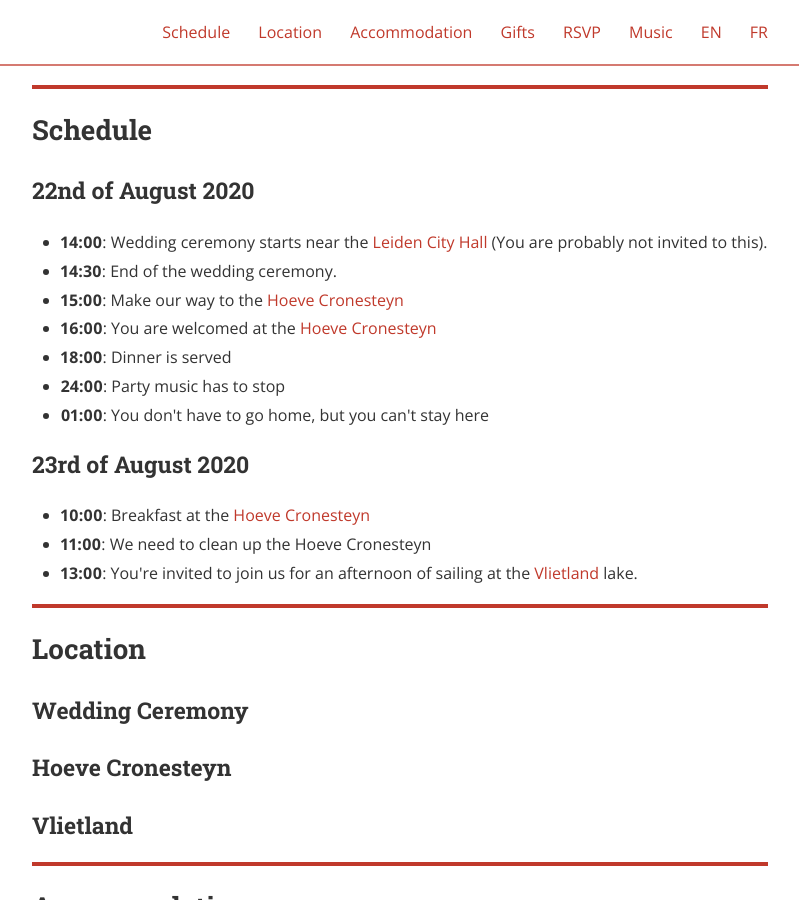
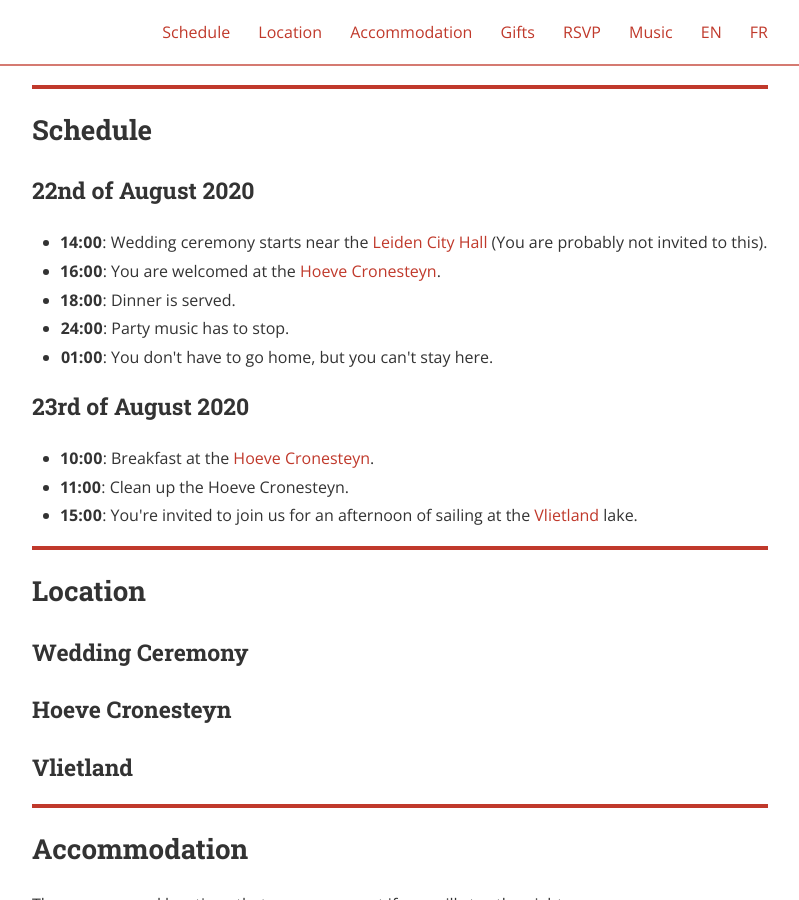
Before and after one commit to thiesgehrmann/heijmans-gehrmann, a Jekyll site: the page built from index.html, in a window 1280 px wide and 900 px high, scrolled down 639 px. Shown: the whole window, without its empty margins (240-1039 px from the left). Built offline with Jekyll 4.4.1, drawn with Linux system fonts in a browser that asks for light colours; nearby versions of some CDN libraries.

Commit message:
Update index.html

```diff
--- a/index.html
+++ b/index.html
@@ -38,19 +38,17 @@ document.getElementById("mycoverimage").style.backgroundImage = `url(${cover_ima
   <h3>22nd of August 2020</h3>
   <ul>
     <li><b>14:00</b>: Wedding ceremony starts near the <a href="#ceremony">Leiden City Hall</a> (You are probably not invited to this).</li>
-    <li><b>14:30</b>: End of the wedding ceremony.</li>
-    <li><b>15:00</b>: Make our way to the <a href="#hoeve">Hoeve Cronesteyn</a></li>
-    <li><b>16:00</b>: You are welcomed at the <a href="#hoeve">Hoeve Cronesteyn</a></li>
-    <li><b>18:00</b>: Dinner is served</li>
-    <li><b>24:00</b>: Party music has to stop</li>
-    <li><b>01:00</b>: You don't have to go home, but you can't stay here</li>
+    <li><b>16:00</b>: You are welcomed at the <a href="#hoeve">Hoeve Cronesteyn</a>.</li>
+    <li><b>18:00</b>: Dinner is served.</li>
+    <li><b>24:00</b>: Party music has to stop.</li>
+    <li><b>01:00</b>: You don't have to go home, but you can't stay here.</li>
   </ul>
 
   <h3>23rd of August 2020</h3>
   <ul>
-    <li><b>10:00</b>: Breakfast at the <a href="#hoeve">Hoeve Cronesteyn</a></li>
-    <li><b>11:00</b>: We need to clean up the Hoeve Cronesteyn</li>
-    <li><b>13:00</b>: You're invited to join us for an afternoon of sailing at the <a href="#vlietland">Vlietland</a> lake.</li>
+    <li><b>10:00</b>: Breakfast at the <a href="#hoeve">Hoeve Cronesteyn</a>.</li>
+    <li><b>11:00</b>: Clean up the Hoeve Cronesteyn.</li>
+    <li><b>15:00</b>: You're invited to join us for an afternoon of sailing at the <a href="#vlietland">Vlietland</a> lake.</li>
   </ul>
 
 <hr/>
```
